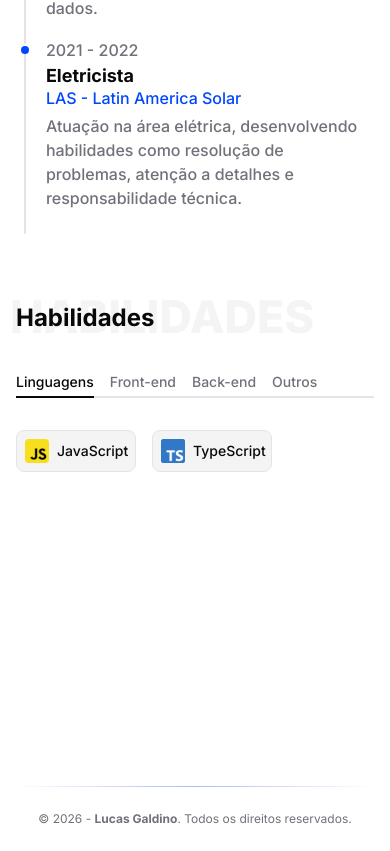
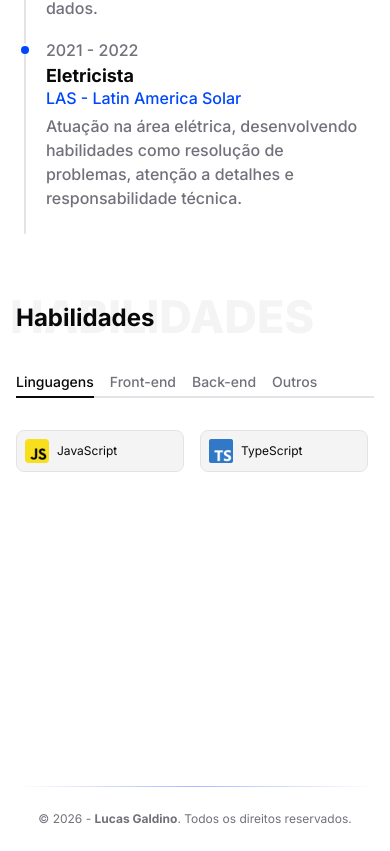
Before and after one commit to lucasfgaldinos/my-new-portfolio, a React (Vite) app: page / in a window 390 px wide. Shown: the part 2852-3703 px from the top of the page. Built offline with nearby package versions, Linux system fonts and the light colour scheme.

Commit message:
style: Adjusting responsiveness in the skillCard.

```diff
--- a/src/components/skillCard.tsx
+++ b/src/components/skillCard.tsx
@@ -8,7 +8,7 @@ export function SkillCard({ skill, ...props }: SkillCardProps) {
   return (
     <div
       {...props}
-      className="flex items-center p-2 md:p-3 border border-border w-30 md:w-54 gap-2 rounded-md bg-secondary"
+      className="flex items-center p-2 md:p-3 border border-border w-42 md:w-54 gap-2 rounded-md bg-secondary"
     >
       <img
         className="w-6 h-6 md:w-8 md:h-8 aspect-square"
@@ -16,7 +16,9 @@ export function SkillCard({ skill, ...props }: SkillCardProps) {
         alt={skill.name}
       />
 
-      <p className="text-sm md:text-base font-medium">{skill.name}</p>
+      <p className="text-xs font-base md:text-base md:font-medium">
+        {skill.name}
+      </p>
     </div>
   );
 }
```
